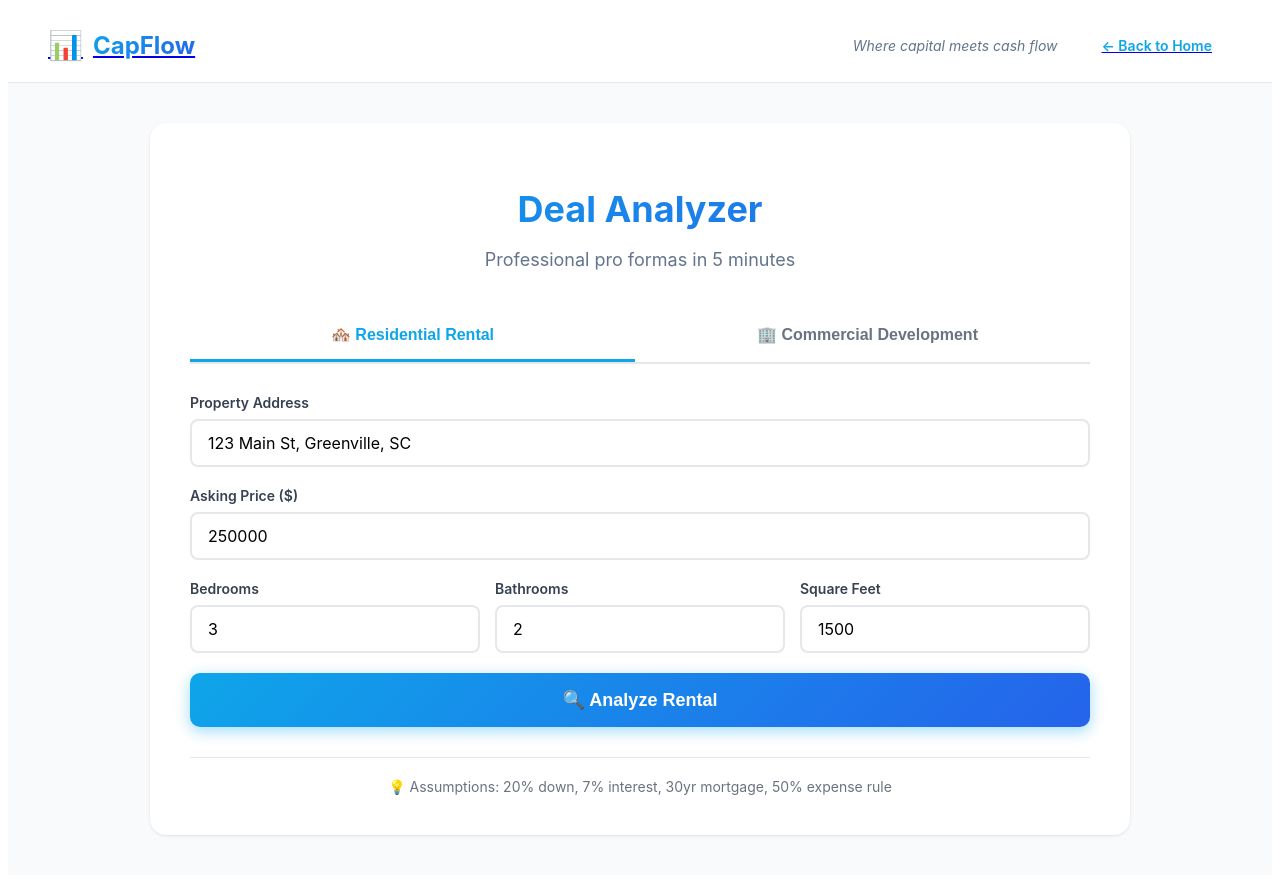
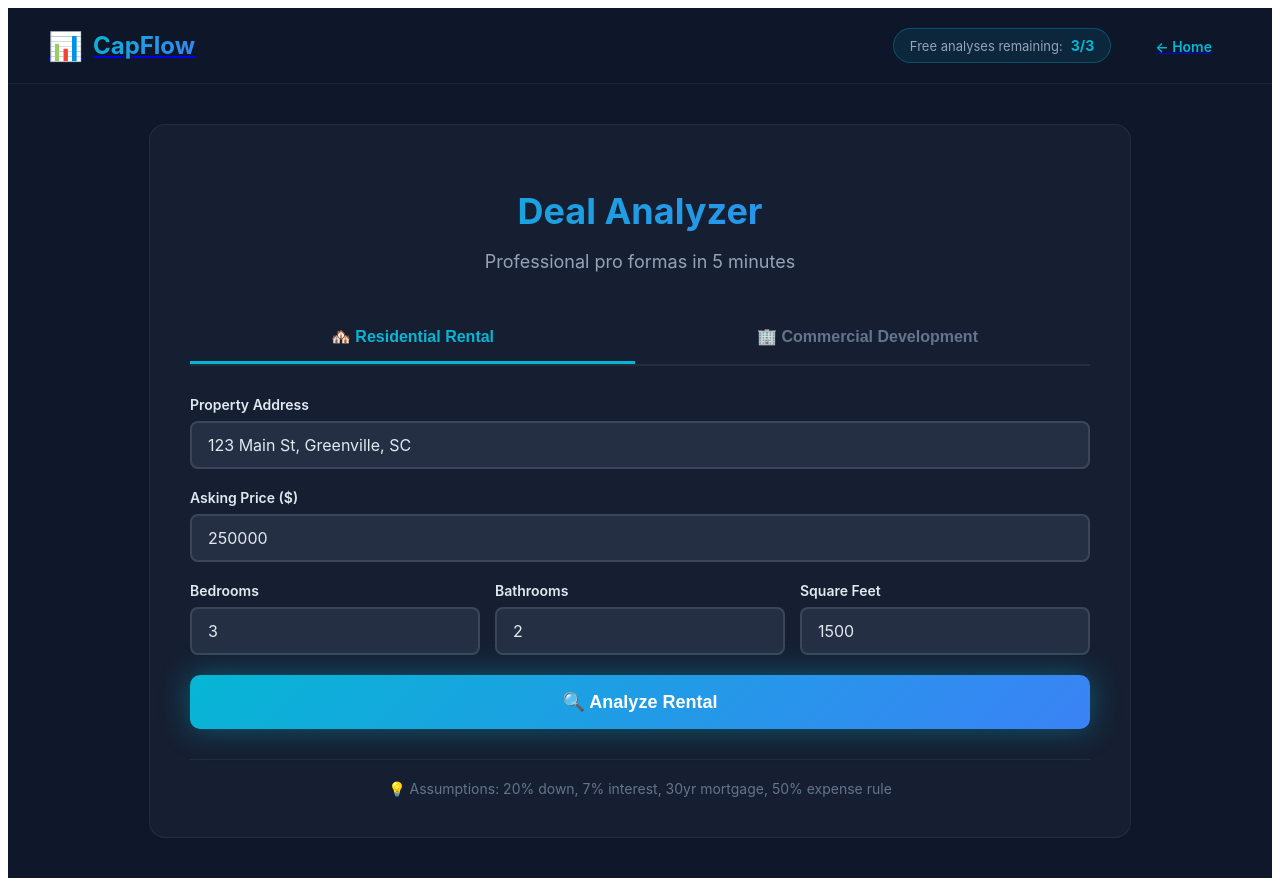
Before and after one commit to pcockrell02/build-and-buy-ai, a Next.js app: page /analyzer in a window 1280 px wide. Built offline with nearby package versions, Linux system fonts and the light colour scheme.

Commit message:
Update analyzer.js

```diff
--- a/pages/analyzer.js
+++ b/pages/analyzer.js
@@ -1,4 +1,4 @@
-import { useState } from 'react'
+import { useState, useEffect } from 'react'
 import Head from 'next/head'
 import Link from 'next/link'
 
@@ -6,6 +6,10 @@ export default function Analyzer() {
   const [dealType, setDealType] = useState('residential')
   const [loading, setLoading] = useState(false)
   const [analysis, setAnalysis] = useState('')
+  const [analysisCount, setAnalysisCount] = useState(0)
+  const [showEmailModal, setShowEmailModal] = useState(false)
+  const [email, setEmail] = useState('')
+  const [emailSubmitted, setEmailSubmitted] = useState(false)
 
   // Residential form data
   const [residentialData, setResidentialData] = useState({
@@ -31,6 +35,14 @@ export default function Analyzer() {
     opexPercentage: '40'
   })
 
+  // Load analysis count from localStorage on mount
+  useEffect(() => {
+    const count = parseInt(localStorage.getItem('capflow_analysis_count') || '0')
+    const hasEmail = localStorage.getItem('capflow_user_email')
+    setAnalysisCount(count)
+    setEmailSubmitted(!!hasEmail)
+  }, [])
+
   const handleResidentialChange = (e) => {
     setResidentialData({ ...residentialData, [e.target.name]: e.target.value })
   }
@@ -41,6 +53,13 @@ export default function Analyzer() {
 
   const handleSubmit = async (e) => {
     e.preventDefault()
+
+    // Check if user has exceeded free analyses
+    if (analysisCount >= 3 && !emailSubmitted) {
+      setShowEmailModal(true)
+      return
+    }
+
     setLoading(true)
     setAnalysis('')
 
@@ -57,12 +76,44 @@ export default function Analyzer() {
 
       const data = await response.json()
       setAnalysis(data.analysis)
+
+      // Increment analysis count
+      const newCount = analysisCount + 1
+      setAnalysisCount(newCount)
+      localStorage.setItem('capflow_analysis_count', newCount.toString())
+
     } catch (error) {
       setAnalysis('Error analyzing property. Please try again.')
     } finally {
       setLoading(false)
     }
   }
+
+  const handleEmailSubmit = async (e) => {
+    e.preventDefault()
+
+    try {
+      const response = await fetch('/api/capture-email', {
+        method: 'POST',
+        headers: { 'Content-Type': 'application/json' },
+        body: JSON.stringify({
+          email,
+          source: 'analyzer_limit'
+        })
+      })
+
+      if (response.ok) {
+        localStorage.setItem('capflow_user_email', email)
+        setEmailSubmitted(true)
+        setShowEmailModal(false)
+        // Allow them to continue with unlimited analyses after email
+      }
+    } catch (error) {
+      console.error('Error capturing email:', error)
+    }
+  }
+
+  const remainingAnalyses = emailSubmitted ? '∞' : Math.max(0, 3 - analysisCount)
 
   return (
     <>
@@ -82,13 +133,62 @@ export default function Analyzer() {
               </a>
             </Link>
             <div style={styles.navRight}>
-              <span style={styles.navTagline}>Where capital meets cash flow</span>
+              {!emailSubmitted && (
+                <div style={styles.analysisCounter}>
+                  <span style={styles.counterLabel}>Free analyses remaining:</span>
+                  <span style={styles.counterValue}>{remainingAnalyses}/3</span>
+                </div>
+              )}
               <Link href="/">
-                <a style={styles.backButton}>← Back to Home</a>
+                <a style={styles.backButton}>← Home</a>
               </Link>
             </div>
           </div>
         </nav>
+
+        {/* Email Capture Modal */}
+        {showEmailModal && (
+          <div style={styles.modalOverlay} onClick={() => setShowEmailModal(false)}>
+            <div style={styles.modal} onClick={(e) => e.stopPropagation()}>
+              <button style={styles.closeButton} onClick={() => setShowEmailModal(false)}>×</button>
+
+              <div style={styles.modalIcon}>🚀</div>
+              <h2 style={styles.modalTitle}>You've Used Your Free Analyses</h2>
+              <p style={styles.modalText}>
+                Continue analyzing unlimited deals by entering your email,
+                or upgrade to Pro for advanced features.
+              </p>
+
+              <form onSubmit={handleEmailSubmit} style={styles.emailForm}>
+                <input
+                  type="email"
+                  placeholder="Enter your email"
+                  value={email}
+                  onChange={(e) => setEmail(e.target.value)}
+                  style={styles.emailInput}
+                  required
+                />
+                <button type="submit" style={styles.emailButton}>
+                  Continue Free
+                </button>
+              </form>
+
+              <div style={styles.modalDivider}>
+                <span style={styles.dividerText}>or</span>
+              </div>
+
+              <Link href="/#pricing">
+                <a style={styles.upgradeButton}>
+                  Upgrade to Pro - $49/month
+                </a>
+              </Link>
+
+              <p style={styles.modalFootnote}>
+                Pro includes: Unlimited analyses, PDF exports, saved history, and more
+              </p>
+            </div>
+          </div>
+        )}
 
         <div style={styles.container}>
           <div style={styles.content}>
@@ -359,11 +459,9 @@ export default function Analyzer() {
                 </div>
                 <div style={styles.analysisText}>
                   {analysis.split('\n').map((line, i) => {
-                    // Handle headers (lines starting with ##)
                     if (line.startsWith('## ')) {
                       return <h3 key={i} style={styles.analysisHeader}>{line.replace('## ', '')}</h3>
                     }
-                    // Handle bold text (**text**)
                     if (line.includes('**')) {
                       const parts = line.split('**')
                       return (
@@ -374,9 +472,18 @@ export default function Analyzer() {
                         </p>
                       )
                     }
-                    // Regular lines
                     return line ? <p key={i} style={styles.analysisParagraph}>{line}</p> : <br key={i} />
                   })}
+                </div>
+
+                {/* PDF Export CTA */}
+                <div style={styles.exportSection}>
+                  <button style={styles.exportButtonDisabled} disabled>
+                    📄 Download PDF Report (Pro Feature)
+                  </button>
+                  <p style={styles.exportNote}>
+                    Upgrade to Pro to download professional PDF reports
+                  </p>
                 </div>
               </div>
             )}
@@ -399,17 +506,18 @@ export default function Analyzer() {
 const styles = {
   page: {
     minHeight: '100vh',
-    background: '#f9fafb',
+    background: '#0f172a',
     fontFamily: '-apple-system, BlinkMacSystemFont, "Segoe UI", Roboto, sans-serif',
+    color: '#e2e8f0',
   },
 
   // Navigation
   nav: {
     position: 'sticky',
     top: 0,
-    background: 'rgba(255, 255, 255, 0.98)',
-    backdropFilter: 'blur(10px)',
-    borderBottom: '1px solid #e5e7eb',
+    background: 'rgba(15, 23, 42, 0.95)',
+    backdropFilter: 'blur(12px)',
+    borderBottom: '1px solid rgba(148, 163, 184, 0.1)',
     padding: '20px 0',
     zIndex: 1000,
   },
@@ -434,7 +542,7 @@ const styles = {
   logoText: {
     fontSize: '24px',
     fontWeight: 'bold',
-    background: 'linear-gradient(135deg, #0ea5e9 0%, #2563eb 100%)',
+    background: 'linear-gradient(135deg, #06b6d4 0%, #3b82f6 100%)',
     WebkitBackgroundClip: 'text',
     WebkitTextFillColor: 'transparent',
   },
@@ -443,31 +551,156 @@ const styles = {
     alignItems: 'center',
     gap: '24px',
   },
-  navTagline: {
+  analysisCounter: {
+    display: 'flex',
+    alignItems: 'center',
+    gap: '8px',
+    padding: '8px 16px',
+    background: 'rgba(6, 182, 212, 0.1)',
+    border: '1px solid rgba(6, 182, 212, 0.3)',
+    borderRadius: '20px',
+  },
+  counterLabel: {
+    fontSize: '13px',
+    color: '#94a3b8',
+  },
+  counterValue: {
     fontSize: '14px',
-    color: '#64748b',
-    fontStyle: 'italic',
+    fontWeight: '700',
+    color: '#06b6d4',
   },
   backButton: {
     padding: '10px 20px',
-    color: '#0ea5e9',
+    color: '#06b6d4',
     textDecoration: 'none',
     fontWeight: '600',
     fontSize: '14px',
-    transition: 'color 0.2s',
     cursor: 'pointer',
   },
 
+  // Modal
+  modalOverlay: {
+    position: 'fixed',
+    top: 0,
+    left: 0,
+    right: 0,
+    bottom: 0,
+    background: 'rgba(0, 0, 0, 0.8)',
+    backdropFilter: 'blur(8px)',
+    display: 'flex',
+    alignItems: 'center',
+    justifyContent: 'center',
+    zIndex: 2000,
+    padding: '20px',
+  },
+  modal: {
+    background: '#1e293b',
+    borderRadius: '24px',
+    padding: '48px',
+    maxWidth: '500px',
+    width: '100%',
+    border: '1px solid rgba(6, 182, 212, 0.3)',
+    boxShadow: '0 0 60px rgba(6, 182, 212, 0.2)',
+    position: 'relative',
+    textAlign: 'center',
+  },
+  closeButton: {
+    position: 'absolute',
+    top: '16px',
+    right: '16px',
+    background: 'transparent',
+    border: 'none',
+    color: '#64748b',
+    fontSize: '32px',
+    cursor: 'pointer',
+    lineHeight: '1',
+  },
+  modalIcon: {
+    fontSize: '64px',
+    marginBottom: '24px',
+  },
+  modalTitle: {
+    fontSize: '28px',
+    fontWeight: '800',
+    color: '#f1f5f9',
+    marginBottom: '16px',
+  },
+  modalText: {
+    fontSize: '16px',
+    color: '#94a3b8',
+    lineHeight: '1.6',
+    marginBottom: '32px',
+  },
+  emailForm: {
+    marginBottom: '24px',
+  },
+  emailInput: {
+    width: '100%',
+    padding: '16px',
+    background: 'rgba(51, 65, 85, 0.5)',
+    border: '2px solid rgba(148, 163, 184, 0.2)',
+    borderRadius: '12px',
+    color: '#e2e8f0',
+    fontSize: '16px',
+    marginBottom: '16px',
+    boxSizing: 'border-box',
+    outline: 'none',
+  },
+  emailButton: {
+    width: '100%',
+    padding: '16px',
+    background: 'linear-gradient(135deg, #06b6d4 0%, #3b82f6 100%)',
+    color: 'white',
+    border: 'none',
+    borderRadius: '12px',
+    fontSize: '16px',
+    fontWeight: '700',
+    cursor: 'pointer',
+    boxShadow: '0 0 30px rgba(6, 182, 212, 0.4)',
+  },
+  modalDivider: {
+    position: 'relative',
+    textAlign: 'center',
+    margin: '24px 0',
+  },
+  dividerText: {
+    background: '#1e293b',
+    padding: '0 16px',
+    color: '#64748b',
+    fontSize: '14px',
+    position: 'relative',
+    zIndex: 1,
+  },
+  upgradeButton: {
+    display: 'block',
+    width: '100%',
+    padding: '16px',
+    background: 'transparent',
+    color: '#06b6d4',
+    border: '2px solid rgba(6, 182, 212, 0.3)',
+    borderRadius: '12px',
+    textDecoration: 'none',
+    fontSize: '16px',
+    fontWeight: '700',
+    cursor: 'pointer',
+  },
+  modalFootnote: {
+    marginTop: '16px',
+    fontSize: '13px',
+    color: '#64748b',
+  },
+
+  // Main Content
   container: {
     padding: '40px 20px',
   },
   content: {
     maxWidth: '900px',
     margin: '0 auto',
-    background: 'white',
+    background: 'rgba(30, 41, 59, 0.5)',
     borderRadius: '16px',
     padding: '40px',
-    boxShadow: '0 1px 3px rgba(0, 0, 0, 0.1)',
+    border: '1px solid rgba(148, 163, 184, 0.1)',
   },
   header: {
     textAlign: 'center',
@@ -476,20 +709,20 @@ const styles = {
   title: {
     fontSize: '36px',
     fontWeight: 'bold',
-    background: 'linear-gradient(135deg, #0ea5e9 0%, #2563eb 100%)',
+    background: 'linear-gradient(135deg, #06b6d4 0%, #3b82f6 100%)',
     WebkitBackgroundClip: 'text',
     WebkitTextFillColor: 'transparent',
     marginBottom: '10px',
   },
   subtitle: {
     fontSize: '18px',
-    color: '#64748b',
+    color: '#94a3b8',
   },
   tabs: {
     display: 'flex',
     gap: '10px',
     marginBottom: '30px',
-    borderBottom: '2px solid #e5e7eb',
+    borderBottom: '2px solid rgba(148, 163, 184, 0.1)',
   },
   tab: {
     flex: 1,
@@ -499,13 +732,13 @@ const styles = {
     borderBottom: '3px solid transparent',
     fontSize: '16px',
     fontWeight: '600',
-    color: '#6b7280',
+    color: '#64748b',
     cursor: 'pointer',
     transition: 'all 0.2s',
   },
   tabActive: {
-    color: '#0ea5e9',
-    borderBottom: '3px solid #0ea5e9',
+    color: '#06b6d4',
+    borderBottom: '3px solid #06b6d4',
   },
   form: {
     marginBottom: '30px',
@@ -522,15 +755,17 @@ const styles = {
   label: {
     display: 'block',
     fontWeight: '600',
-    color: '#374151',
+    color: '#e2e8f0',
     marginBottom: '8px',
     fontSize: '14px',
   },
   input: {
     width: '100%',
     padding: '12px 16px',
-    border: '2px solid #e5e7eb',
+    background: 'rgba(51, 65, 85, 0.5)',
+    border: '2px solid rgba(148, 163, 184, 0.2)',
     borderRadius: '8px',
+    color: '#e2e8f0',
     fontSize: '16px',
     boxSizing: 'border-box',
     transition: 'border-color 0.2s',
@@ -540,25 +775,24 @@ const styles = {
   button: {
     width: '100%',
     padding: '16px',
-    background: 'linear-gradient(135deg, #0ea5e9 0%, #2563eb 100%)',
+    background: 'linear-gradient(135deg, #06b6d4 0%, #3b82f6 100%)',
     color: 'white',
     border: 'none',
     borderRadius: '10px',
     fontSize: '18px',
     fontWeight: 'bold',
     cursor: 'pointer',
-    transition: 'transform 0.2s, box-shadow 0.2s',
-    boxShadow: '0 4px 15px rgba(14, 165, 233, 0.4)',
+    boxShadow: '0 0 30px rgba(6, 182, 212, 0.4)',
   },
   results: {
     marginTop: '40px',
     padding: '30px',
-    background: '#f9fafb',
+    background: 'rgba(51, 65, 85, 0.3)',
     borderRadius: '12px',
-    border: '2px solid #e5e7eb',
+    border: '1px solid rgba(148, 163, 184, 0.1)',
   },
   resultsHeader: {
-    borderBottom: '2px solid #e5e7eb',
+    borderBottom: '2px solid rgba(148, 163, 184, 0.1)',
     paddingBottom: '16px',
     marginBottom: '24px',
     display: 'flex',
@@ -567,7 +801,7 @@ const styles = {
   },
   resultsTitle: {
     fontSize: '24px',
-    color: '#111827',
+    color: '#f1f5f9',
     fontWeight: 'bold',
     margin: 0,
   },
@@ -579,26 +813,49 @@ const styles = {
   analysisText: {
     fontSize: '16px',
     lineHeight: '1.8',
-    color: '#374151',
+    color: '#e2e8f0',
   },
   analysisHeader: {
     fontSize: '20px',
     fontWeight: 'bold',
-    color: '#111827',
+    color: '#f1f5f9',
     marginTop: '24px',
     marginBottom: '12px',
   },
   analysisParagraph: {
     margin: '8px 0',
+    color: '#cbd5e1',
+  },
+  exportSection: {
+    marginTop: '32px',
+    paddingTop: '24px',
+    borderTop: '1px solid rgba(148, 163, 184, 0.1)',
+    textAlign: 'center',
+  },
+  exportButtonDisabled: {
+    padding: '14px 24px',
+    background: 'rgba(100, 116, 139, 0.2)',
+    color: '#64748b',
+    border: '2px solid rgba(100, 116, 139, 0.3)',
+    borderRadius: '10px',
+    fontSize: '16px',
+    fontWeight: '600',
+    cursor: 'not-allowed',
+    marginBottom: '8px',
+  },
+  exportNote: {
+    fontSize: '13px',
+    color: '#64748b',
+    margin: 0,
   },
   footer: {
     marginTop: '30px',
     paddingTop: '20px',
-    borderTop: '1px solid #e5e7eb',
+    borderTop: '1px solid rgba(148, 163, 184, 0.1)',
   },
   footerText: {
     fontSize: '14px',
-    color: '#6b7280',
+    color: '#64748b',
     textAlign: 'center',
     margin: 0,
   },
```
